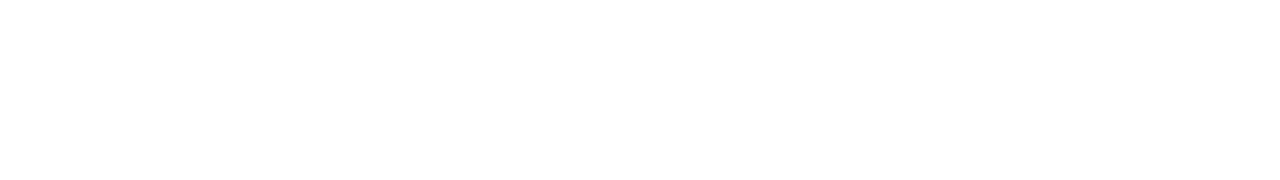
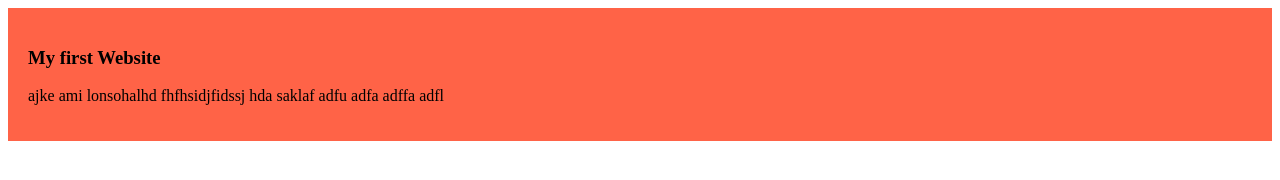
Before and after one commit to shanaztuli/my-simple-website, a plain HTML site: page index.html in a window 1280 px wide. Drawn offline with Linux system fonts and the light colour scheme.

Commit message:
added the first blog

```diff
--- a/index.html
+++ b/index.html
@@ -4,8 +4,10 @@
     <meta charset="UTF-8">
     <meta name="viewport" content="width=device-width, initial-scale=1.0">
     <title>My Simple Website </title>
+    <link rel="stylesheet" href="styles/blog.css">
 </head>
 <body>
-
+    <div><h3>My first Website</h3>
+    <p>ajke ami lonsohalhd fhfhsidjfidssj hda saklaf adfu adfa adffa adfl</p></div>
 </body>
 </html>
--- /dev/null
+++ b/styles/blog.css
@@ -0,0 +1,2 @@
+div{background-color: tomato;
+padding: 20PX;}
```
